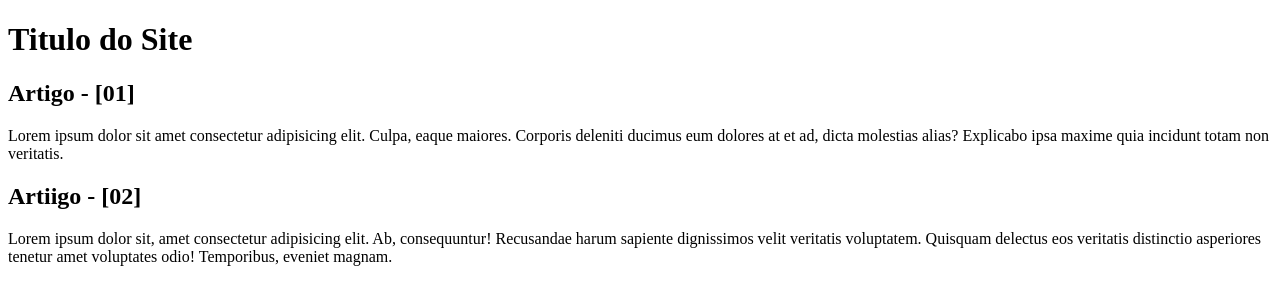
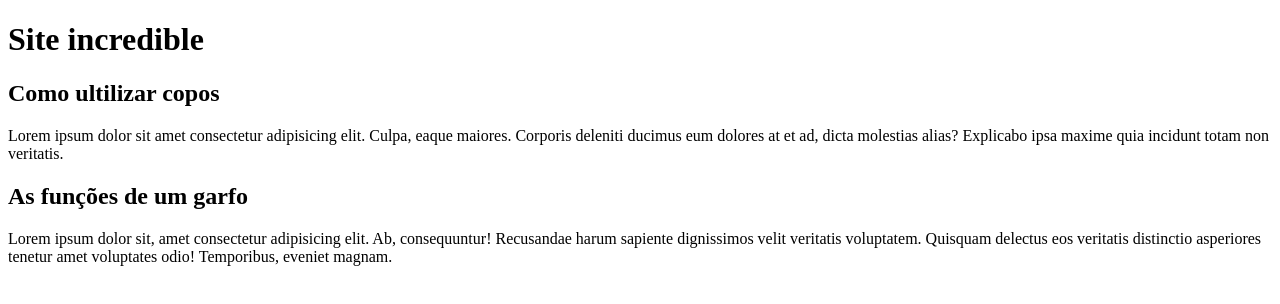
Before and after one commit to resnauer-allan/projeto-site, a plain HTML site: page index.html in a window 1280 px wide. Drawn offline with Linux system fonts and the light colour scheme.

Commit message:
Iniciei a produção de conteúdo

```diff
--- a/index.html
+++ b/index.html
@@ -9,14 +9,14 @@
 <body>
     <main>
         <Header>
-            <h1>Titulo do Site</h1>
+            <h1>Site incredible</h1>
         </Header>
         <article>
-            <h2>Artigo - [01]</h2>
+            <h2>Como ultilizar copos</h2>
             <p>Lorem ipsum dolor sit amet consectetur adipisicing elit. Culpa, eaque maiores. Corporis deleniti ducimus eum dolores at et ad, dicta molestias alias? Explicabo ipsa maxime quia incidunt totam non veritatis.</p>
         </article>
         <article>
-            <h2>Artiigo - [02]</h2>
+            <h2>As funções de um garfo</h2>
             <p>Lorem ipsum dolor sit, amet consectetur adipisicing elit. Ab, consequuntur! Recusandae harum sapiente dignissimos velit veritatis voluptatem. Quisquam delectus eos veritatis distinctio asperiores tenetur amet voluptates odio! Temporibus, eveniet magnam.</p>
         </article>
     </main>
```
